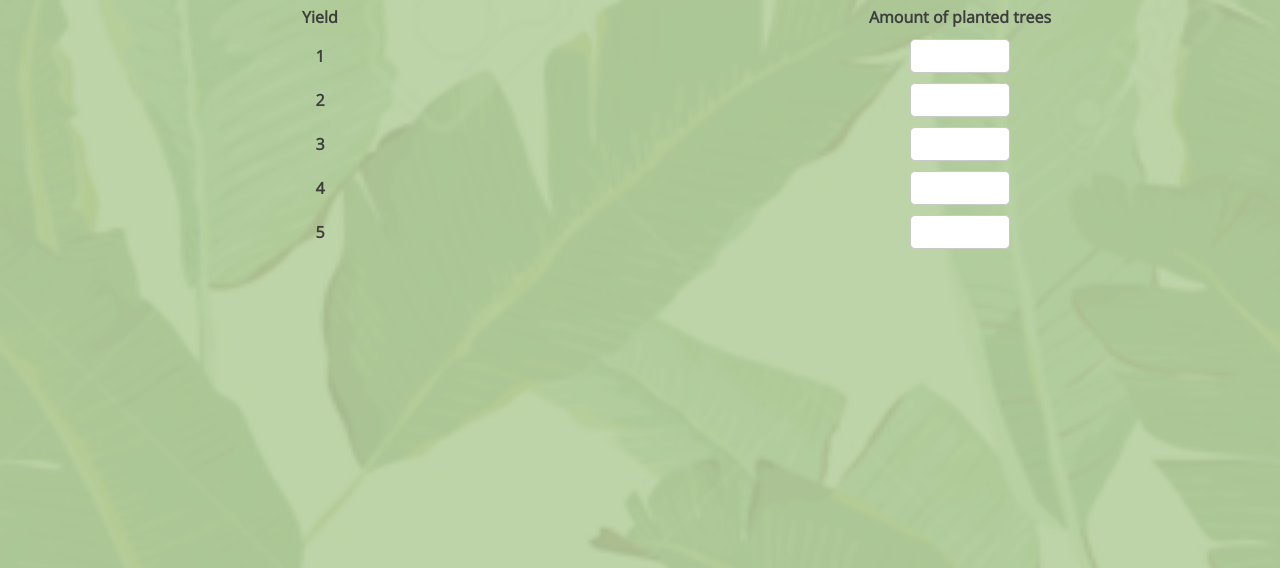
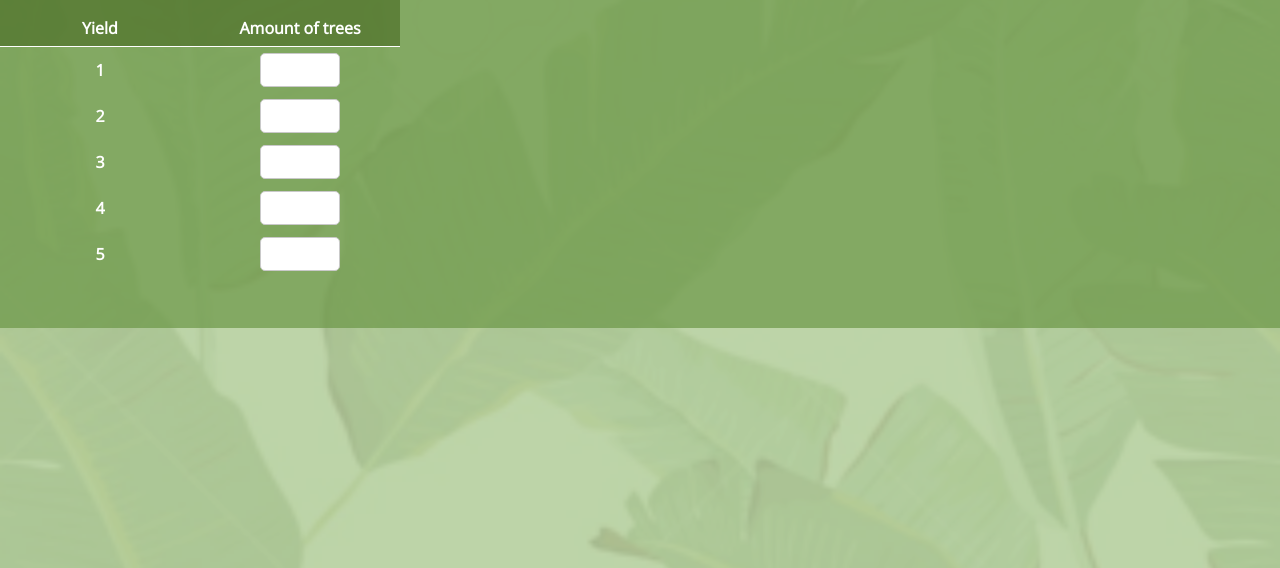
Before and after one commit to aoelen/banna, a Django app: page /farmer/1/2018/06/1/plantedform/ in a window 1280 px wide. Shown: the part 60-628 px from the top of the page. Run offline with Django 3.2, Linux system fonts and the light colour scheme; the visitor is signed in with stand-in values (Sample User, id 1); data that the repository does not hold is empty; some libraries are stand-ins or nearby versions.

Commit message:
UI changes & bugfixes

```diff
--- a/banna/farmer/models/userInfo.py
+++ b/banna/farmer/models/userInfo.py
@@ -2,7 +2,6 @@ from django.db import models
 from django.contrib.auth.models import User
 
 class Zone(models.Model):
-
     zone = models.CharField(max_length=8)
 
     def __str__(self):
@@ -13,10 +12,7 @@ class Zone(models.Model):
 class Farm(models.Model):
     name = models.CharField(max_length=30)
     farmer = models.ForeignKey(User, related_name="Farmer" ,on_delete=models.CASCADE)
-    # person_in_charge = models.ManyToManyField(User, related_name="PIC")
     zone = models.ForeignKey("Zone", on_delete=models.CASCADE)
-    longitude = models.IntegerField(null=True, blank = 'True')
-    latitude = models.IntegerField(null=True, blank = 'True')
 
     def __str__(self):
         return str(self.name)
--- a/banna/farmer/static/farmer/style.css
+++ b/banna/farmer/static/farmer/style.css
@@ -165,28 +180,54 @@ header {
 .bottom-menu .button.edit:hover {
     background: #0a3807;
 }
-.p-form-planted table {
+.p-form-planted .planted-table {
     width:100%;
+    text-align: center;
+    padding-bottom: 4%;
+    color: #ffffff;
+     background: rgba(107, 151, 70, 0.7);
+
 }
+
+
 .p-form-planted table thead .first {
-    width:50%;
+    width:200px;
     text-align: center;
+    border-bottom: 1px solid #ffffff;
+    background-color: rgba(79, 113, 42, 0.7);
+    padding-top: 4%;
+
 }
 .p-form-planted table thead .second {
-    width:50%;
+    width:200px;
     text-align: center;
+
+    border-bottom: 1px solid white;
+    background-color: rgba(79, 113, 42, 0.7);
+
+    padding-top: 4%;
+
+
 }
+
+.p-form-planted table {
+
+}
+
 .p-form-planted table td {
-    padding:5px 0
+    padding:6px 0;
+
+
 }
 .p-form-planted table .yield {
     text-align: center;
+
 }
 .p-form-planted table .input {
     text-align: center;
 }
 .p-form-planted table input {
-    width:100px;
+    width:40%;
     border-radius: 5px;
     text-align: center
 }
--- a/banna/farmer/templates/farmer/form/fertilizer.html
+++ b/banna/farmer/templates/farmer/form/fertilizer.html
@@ -68,10 +68,10 @@ $(document).ready(function() {
 
         <div class="bottom-menu">
             <a href="/farmer/{{farm_id}}/{{year}}/{{month}}/{{report_id}}/harvestedbananasform/">
-                <button type="button" class="back button btn btn-success custom-btn btn-lg btn-block">Go back</button>
+                <button type="button" class="back button btn btn-success custom-btn btn-lg btn-block twobuttons">Go back</button>
             </a>
             <a>
-                <button href="#" type="button" class="edit button btn btn-success custom-btn btn-lg btn-block" id="submitForm">Submit</button>
+                <button href="#" type="button" class="edit button btn btn-success custom-btn btn-lg btn-block twobuttons" id="submitForm">Submit</button>
             </a>
         </div>
     </div>
--- a/banna/farmer/templates/farmer/form/planted.html
+++ b/banna/farmer/templates/farmer/form/planted.html
@@ -42,15 +42,14 @@ $(document).ready(function() {
 <div class="p-form-planted">
     <form action="/farmer/{{farm_id}}/{{year}}/{{month}}/{{report_id}}/plantedform/" method="POST">
         {% csrf_token %}
-
+    <div class="planted-table">
         <table>
             <thead>
                 <tr>
-                    <td class="first">Yield</td>
-                    <td class="second">Amount of planted trees</td>
+                    <td class="first"><strong>Yield</strong></td>
+                    <td class="second"><strong>Amount of trees</strong></td>
                 </tr>
             </thead>
-
             <tbody>
                 <tr>
                     <td class="yield">1</td>
@@ -74,14 +73,14 @@ $(document).ready(function() {
                 </tr>
             </tbody>
         </table>
-
+    </div>
 
          <div class="bottom-menu">
              <a href="/farmer/{{farm_id}}/{{year}}/{{ month }}/" >
-                 <button type="button" class="back button btn btn-success custom-btn btn-lg btn-block">Go back</button>
+                 <button type="button" class="back button btn btn-success custom-btn btn-lg btn-block twobuttons">Go back</button>
              </a>
              <a>
-                 <button type="button" class="edit button btn btn-success custom-btn btn-lg btn-block" id="submitForm">Next</button>
+                 <button type="button" class="edit button btn btn-success custom-btn btn-lg btn-block twobuttons" id="submitForm">Next</button>
              </a>
         </div>
 
--- a/banna/farmer/templates/farmer/overview/reports.html
+++ b/banna/farmer/templates/farmer/overview/reports.html
@@ -69,7 +69,7 @@ $(document).ready(function() {
         </div>
 
         <div class="select">
-            <div class="name"></div>Fertilizer used<div class="number">{{data.fertilizer.used}}</div>
+            <div class="name">Fertilizer used</div><div class="number">{{data.fertilizer.used}}</div>
         </div>
         <div class="open">
             <table>
@@ -89,10 +89,10 @@ $(document).ready(function() {
 
     <div class="bottom-menu twobutton">
                 <a href="/farmer/{{ farm_id }}/">
-                    <button type="button" class="back button btn btn-success custom-btn btn-lg btn-block">Go back</button>
+                    <button type="button" class="back button btn btn-success custom-btn btn-lg btn-block twobuttons">Go back</button>
                 </a>
                 <a href="/farmer/{{farm_id}}/{{data.date.year}}/{{ data.date.month }}/{{report.id}}/plantedform/">
-                    <button type="button" class="edit button btn btn-success custom-btn btn-lg btn-block" id="submitForm">Edit</button>
+                    <button type="button" class="edit button btn btn-success custom-btn btn-lg btn-block twobuttons" id="submitForm">Edit</button>
                 </a>
     </div>
 
```
Also changed, not shown: other parts of banna/farmer/static/farmer/style.css (+31 -16 lines), banna/farmer/templates/farmer/form/harvest/bananas.html (+7 -4 lines), banna/farmer/templates/farmer/form/harvest/trees.html (+6 -4 lines), banna/farmer/templates/farmer/overview/months.html (+11 -12 lines), banna/farmer/views/overview/months.py (+38 -22 lines).
